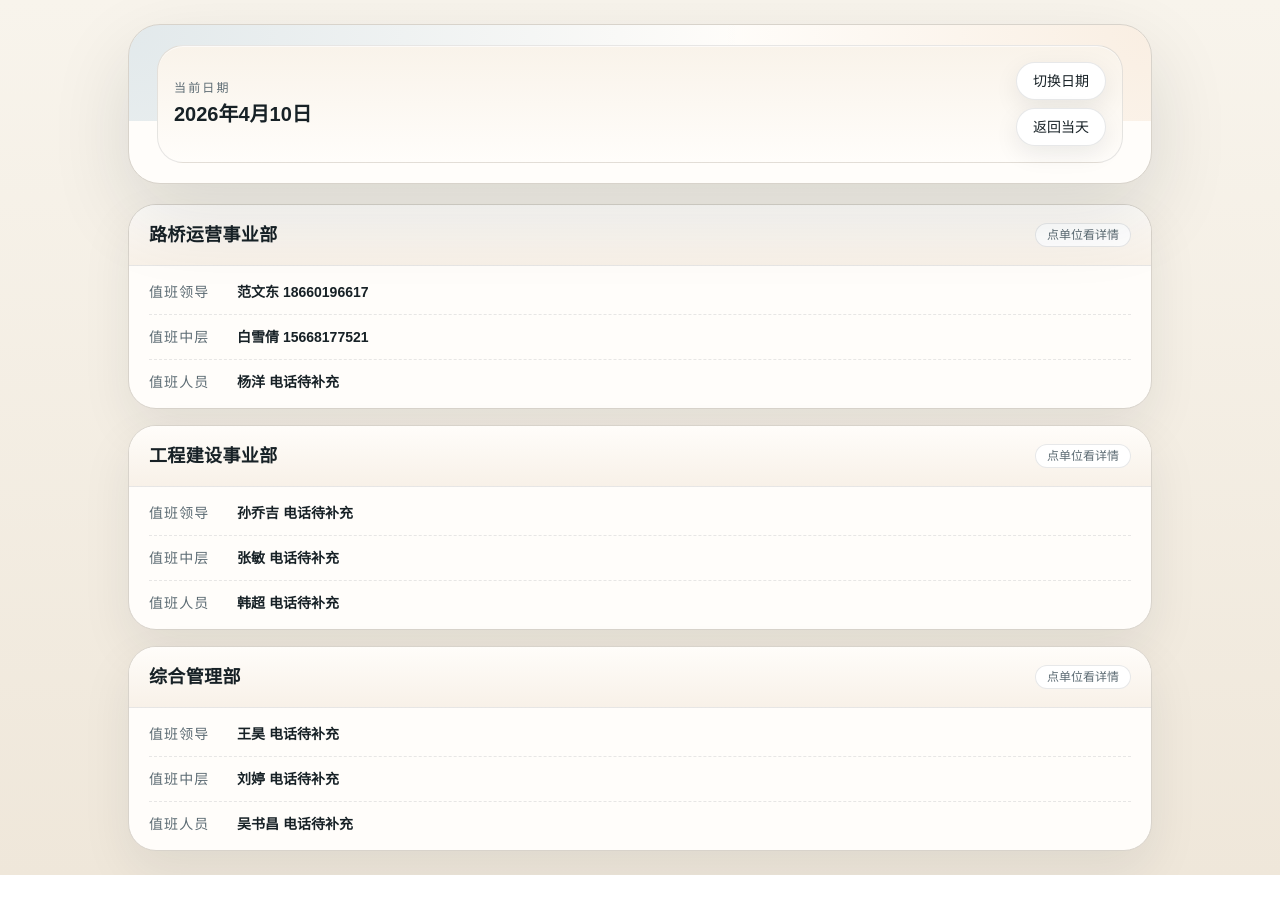
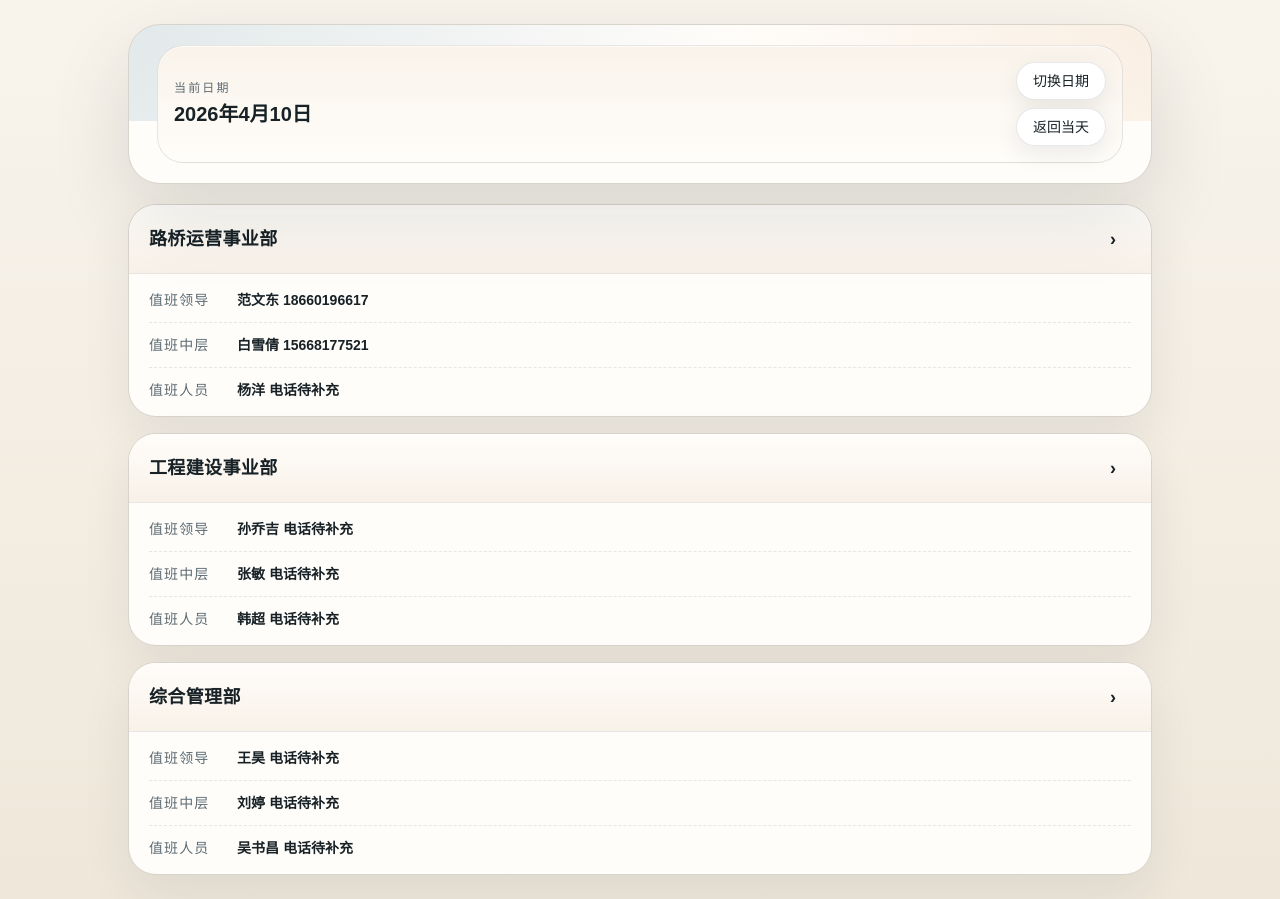
Before and after one commit to yxandy/zhiban, a Next.js app: page / in a window 1280 px wide. Before the commit the page ends 875 px from the top, so only its background shows below. Built offline with nearby package versions, Linux system fonts and the light colour scheme.

Commit message:
feat: 支持首页详情箭头可点击并扩大热区

```diff
--- a/src/components/home/home-overview.tsx
+++ b/src/components/home/home-overview.tsx
@@ -61,24 +61,30 @@ function toChineseDateLabel(isoDate: string) {
 }
 
 function UnitOverviewCard({ item, date }: { item: DutyOverviewItem; date: string }) {
+  const detailHref = {
+    pathname: `/units/${item.unitSlug}`,
+    query: {
+      date,
+      unitName: item.unitName,
+    },
+  } as const;
+
   return (
     <article className="overflow-hidden rounded-[28px] border border-[var(--border)] bg-[var(--card)] shadow-[0_20px_50px_rgba(25,35,45,0.08)]">
       <div className="flex items-center justify-between border-b border-[var(--line-soft)] bg-[linear-gradient(180deg,#fffdfa_0%,#f8f1e8_100%)] px-5 py-4">
         <Link
-          href={{
-            pathname: `/units/${item.unitSlug}`,
-            query: {
-              date,
-              unitName: item.unitName,
-            },
-          }}
+          href={detailHref}
           className="text-lg font-semibold tracking-[0.02em] text-[var(--foreground)] underline-offset-4 transition hover:text-[var(--accent)] hover:underline"
         >
           {item.unitName}
         </Link>
-        <span className="rounded-full bg-white px-3 py-1 text-xs text-[var(--muted)] shadow-[inset_0_0_0_1px_var(--line-soft)]">
-          点单位看详情
-        </span>
+        <Link
+          href={detailHref}
+          aria-label={`查看${item.unitName}详情`}
+          className="inline-flex h-9 w-9 items-center justify-center rounded-full text-lg font-semibold text-[var(--muted)] transition hover:bg-white/70 hover:text-[var(--foreground)]"
+        >
+          <span aria-hidden>›</span>
+        </Link>
       </div>
 
       <div className="px-5 py-1">
```
Also changed, not shown: 1 other file (tests, documents, lock files or other folders).
